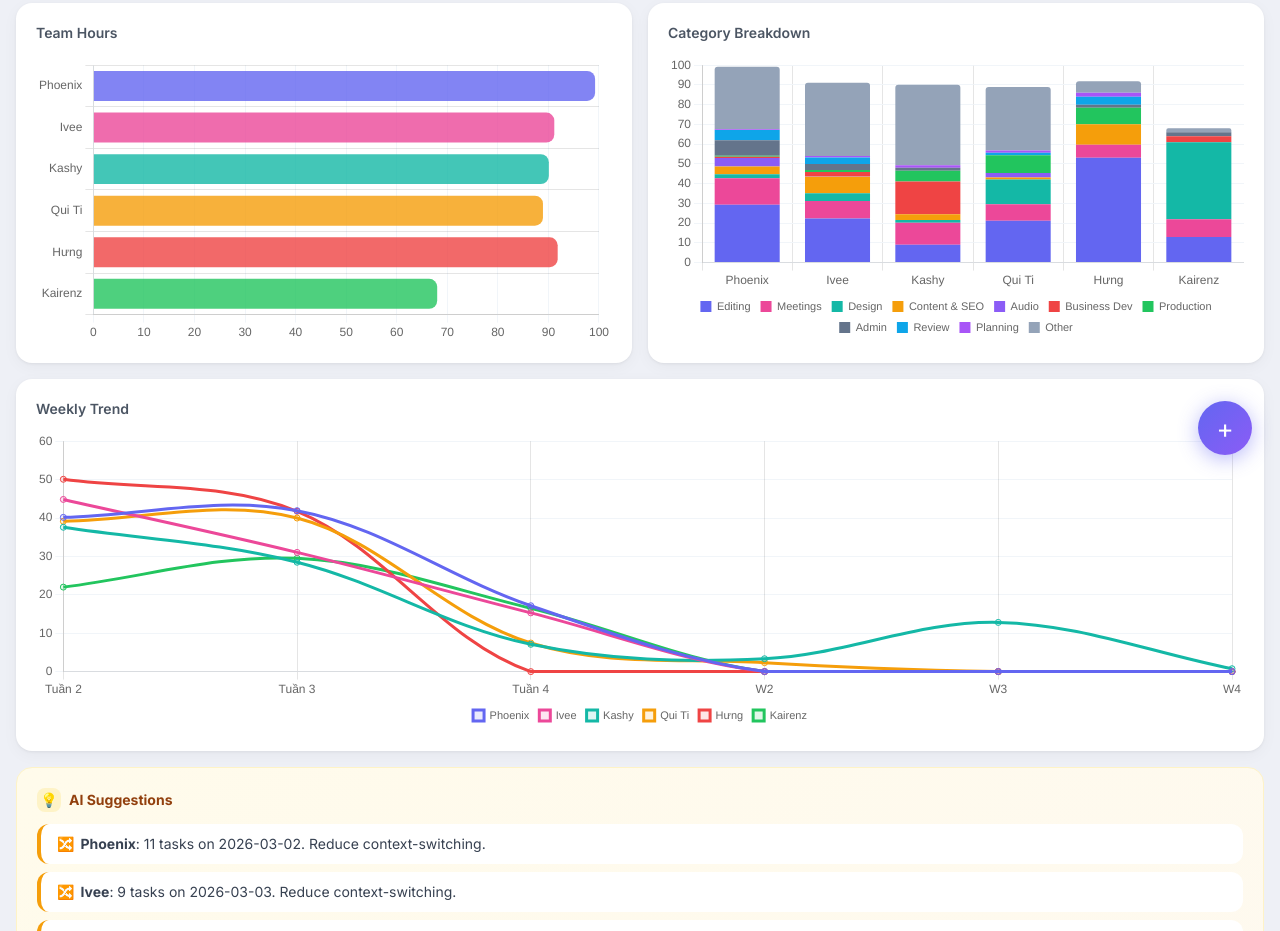
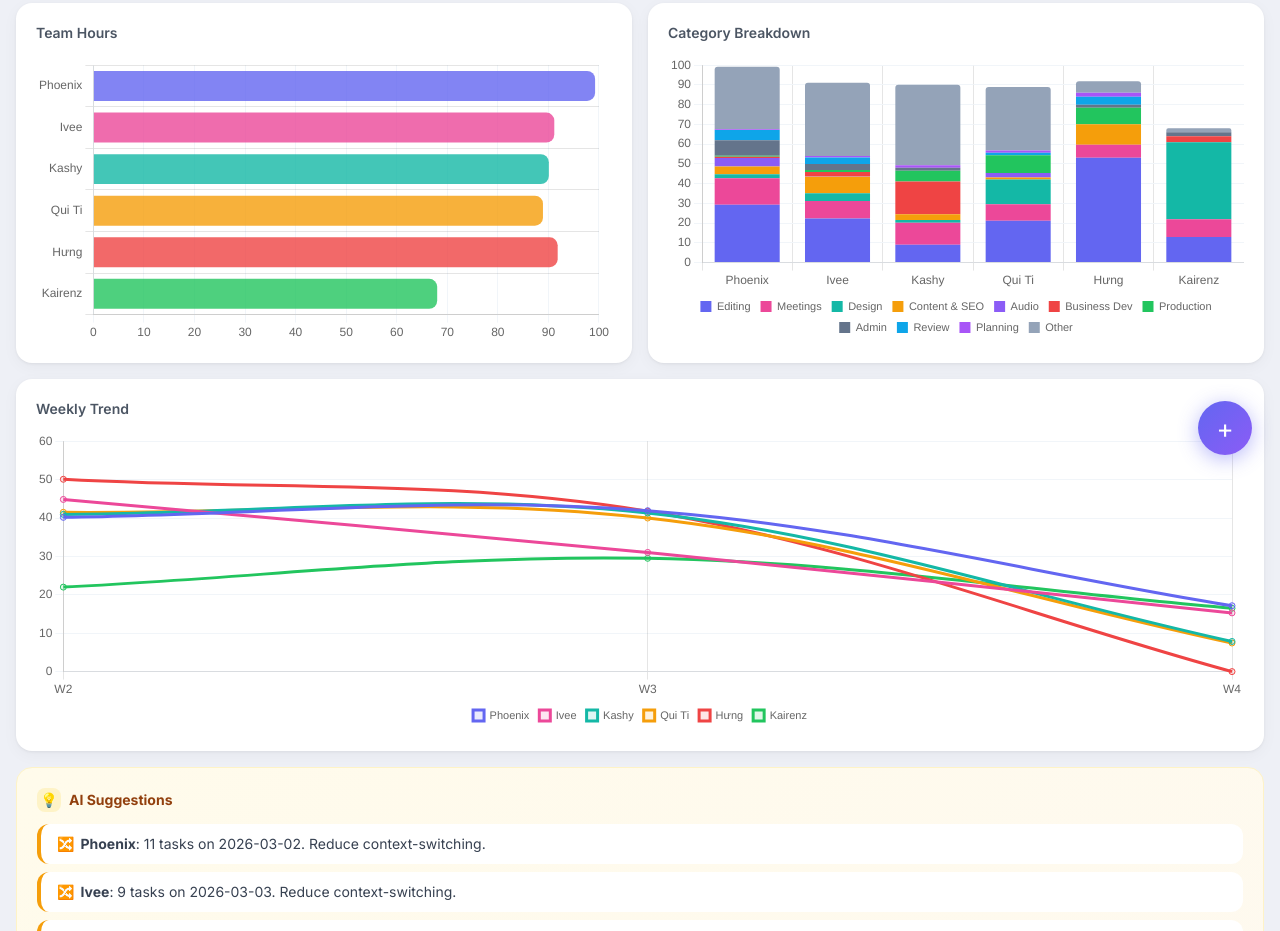
Before and after one commit to phoenix39-star/work-efficiency-analytics, a plain HTML site: page index.html in a window 1280 px wide. Shown: the part 317-1248 px from the top of the page. Drawn offline with nearby package versions, Linux system fonts and the light colour scheme.

Commit message:
Fix duplicate week labels in filter (Tuần N vs W{N})
Always recompute week label from date in enrichData so all
rows — both from data.json and locally logged — use the
same format, eliminating duplicates in the Period filter.

Co-Authored-By: Claude Sonnet 4.6 <noreply@anthropic.com>

```diff
--- a/index.html
+++ b/index.html
@@ -429,7 +429,7 @@ function enrichData(data) {
         ? (CATEGORIES.find(c => c.key === r._catOverride) || CAT_OTHER)
         : categorize(r.task);
       r.category = cat.key; r.categoryLabel = cat.label; r.categoryColor = cat.color;
-      if (!r.week) r.week = getWeekLabel(r.date);
+      r.week = r.date ? getWeekLabel(r.date) : (r.week || 'Unknown');
     }
   }
   return data;
```
